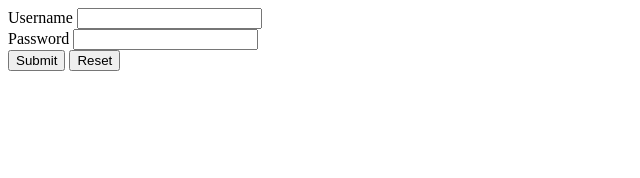
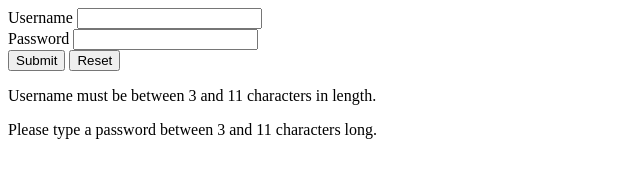
Before and after one commit to eadskye/form-val, a website: page client/demo-form/demo-form.template.html in a window 1280 px wide. Shown: the whole page, without its empty margins (0-640 px from the left). Drawn offline with Linux system fonts and the light colour scheme.

Commit message:
username and password message

```diff
--- a/client/demo-form/demo-form.template.html
+++ b/client/demo-form/demo-form.template.html
@@ -1,17 +1,25 @@
-
 <!DOCTYPE html>
 <html lang="en">
-<form novalidate name="$ctrl.usernameForm" ng-submit= "$ctrl.submitUsername($ctrl.user.username, $ctrl.user.password)">
+<form novalidate name="$ctrl.usernameForm" ng-submit="$ctrl.submitUsername($ctrl.user.username, $ctrl.user.password)">
     <div>
 
-    <label for= "username" ng-class="{'has-error': $ctrl.usernameForm.username.$invalid && $ctrl.usernameForm.username.$touched}">Username</label>
-    <input id= "username" name= "username" type= "text" ng-model="$ctrl.user.username" required ng-minlength = "3" mg-maxlength= "11">
+        <label for="username" ng-class="{'has-error': $ctrl.usernameForm.username.$invalid && $ctrl.usernameForm.username.$touched}">Username</label>
+        <input id="username" name="username" type="text" ng-model="$ctrl.user.username" required ng-minlength="3" mg-maxlength="11">
     </div>
     <div>
         <label for="password" ng-class="{'has-error': $ctrl.usernameForm.password.$invalid && $ctrl.usernameForm.password.$touched}">Password</label>
-    <input id= "password" name="password" type="password" ng-model ="$ctrl.user.password" required ng-minlength = "3" mg-maxlength= "11">
+        <input id="password" name="password" type="password" ng-model="$ctrl.user.password" required ng-minlength="3" mg-maxlength="11">
     </div>
-  <button type= "submit" ng-disabled= "$ctrl.usernameForm.$invalid">Submit</button>
+    <button type="submit" ng-disabled="$ctrl.usernameForm.$invalid">Submit</button>
     <button ng-click="$ctrl.resetUserNameForm()">Reset</button>
+    <div>
+      <p ng-if="$ctrl.usernameForm.username.$invalid && $ctrl.usernameForm.username.$touched">
+        Username must be between 3 and 11 characters in length.
+      </p>
+      <p ng-if="$ctrl.usernameForm.password.$invalid && $ctrl.usernameForm.password.$touched">
+        Please type a password between 3 and 11 characters long.
+      </p>
+    </div>
 </form>
+
 </html>
```
Lines whose indentation alone changed are shown as unchanged.
